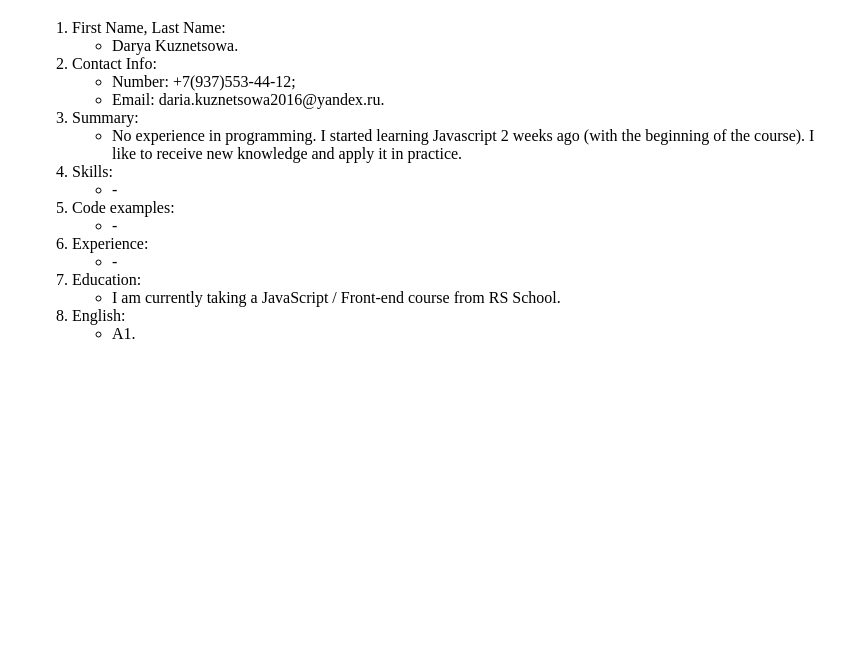
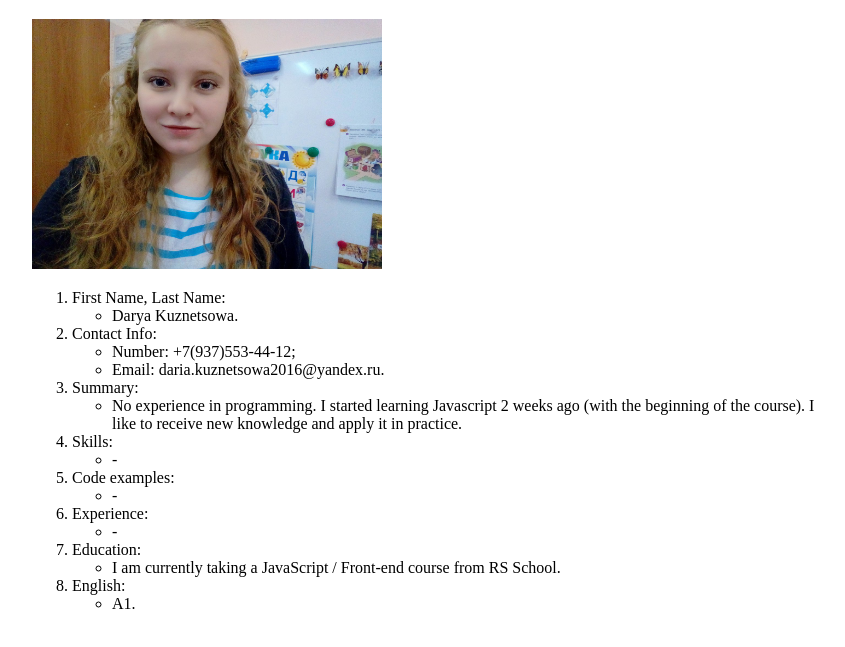
Before and after one commit to Darya3011/rsschool-cv, a plain HTML site: page index.html in a window 1280 px wide. Shown: the part 61-708 px from the top of the page, without its empty margins (208-1053 px from the left). Drawn offline with Linux system fonts and the light colour scheme.

Commit message:
feat: add photo

```diff
--- a/index.html
+++ b/index.html
@@ -15,6 +15,8 @@
       <h1>Curriculum vitae</h1>
     </header>
     <main>
+      <img class = "photo" src="./assets/adecvat.jpg">
+
       <ol>
         <li>First Name, Last Name:
           <ul>
--- a/style.css
+++ b/style.css
@@ -3,3 +3,8 @@
     margin: auto;
 
 }
+.photo {
+    width: 350px;
+    height: 250px;
+
+}
```
Also changed, not shown: assets/adecvat.jpg (added).
